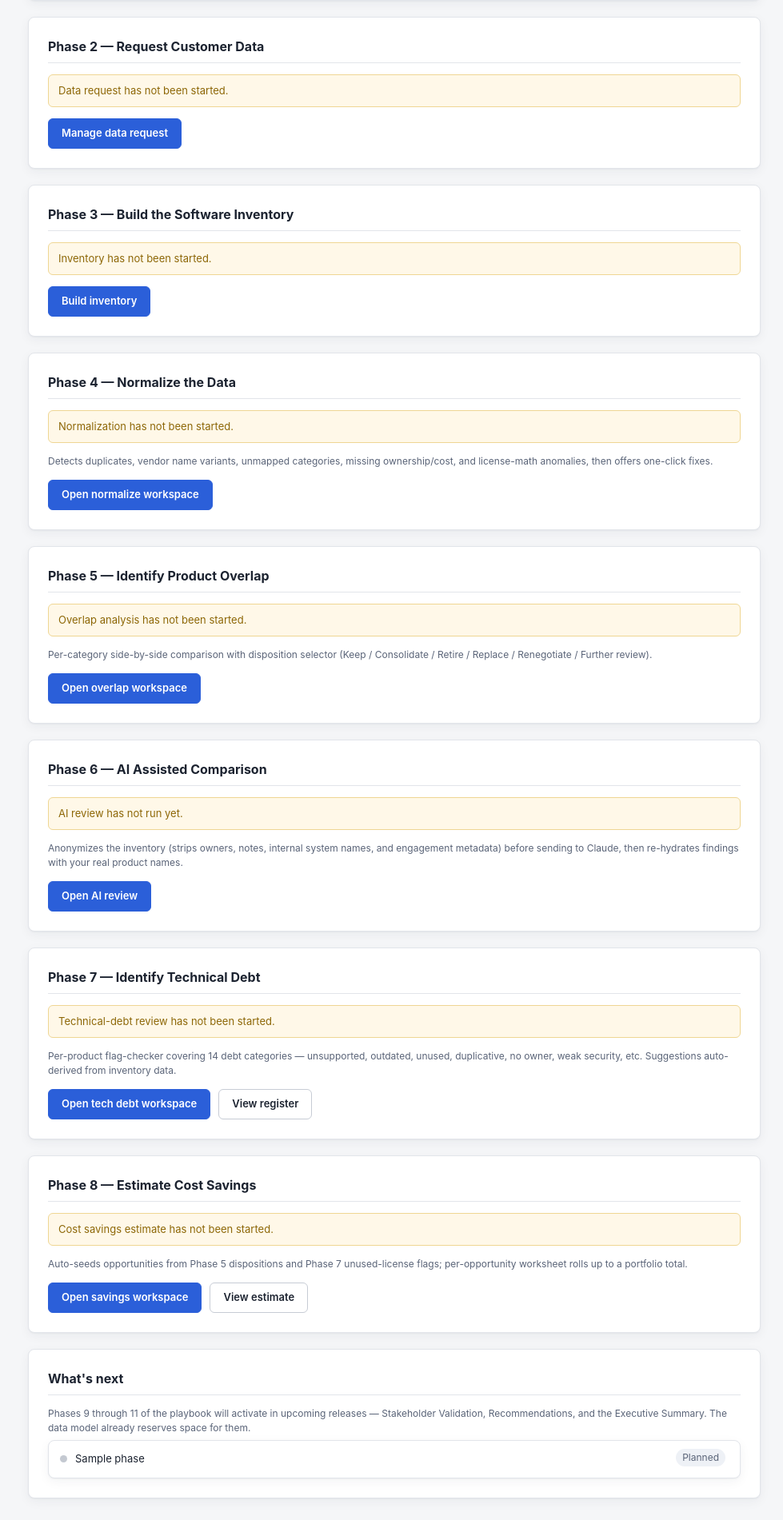
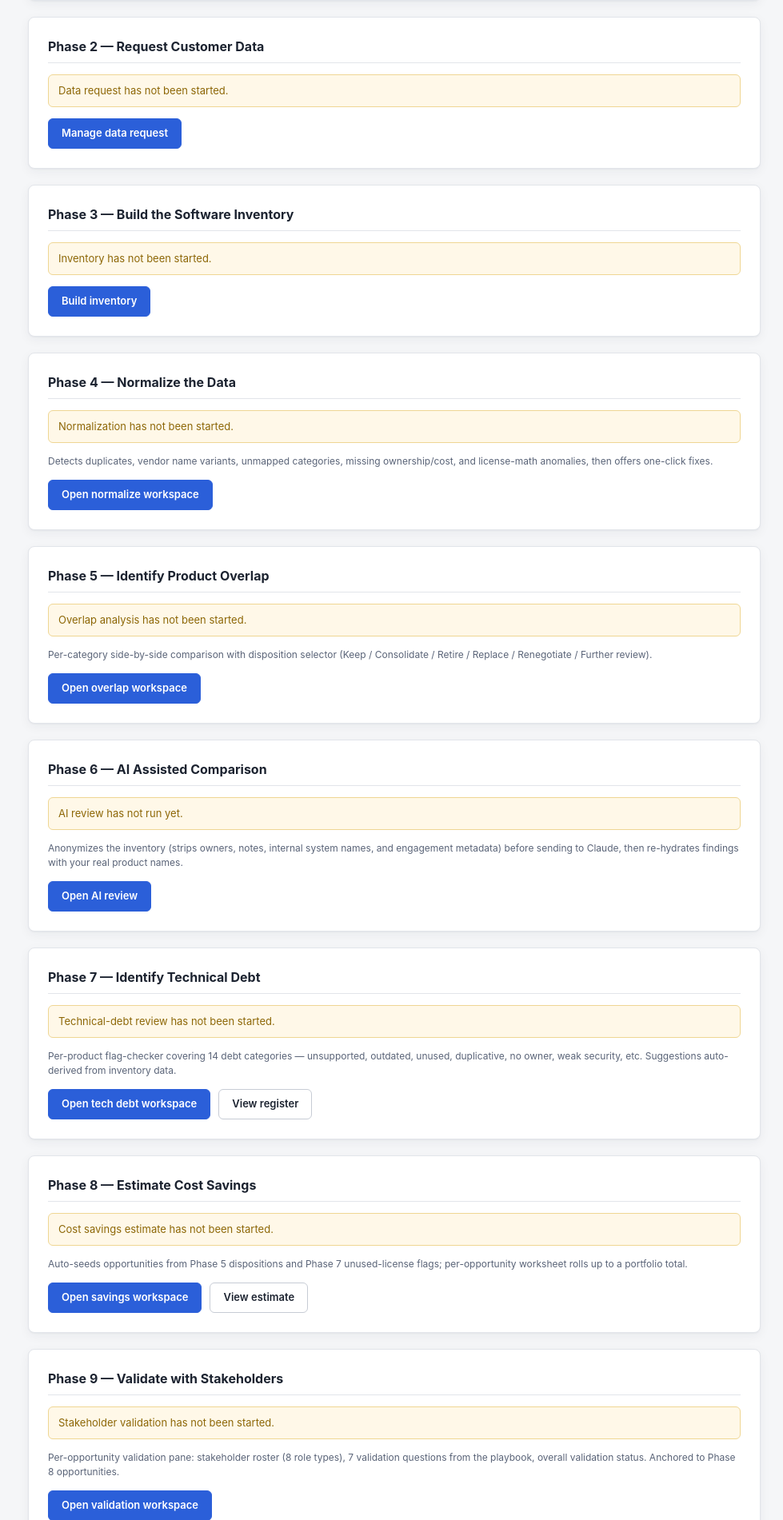
Before and after one commit to gene-png/tech-debt, a Flask app: template templates/engagement_view.html in a window 1280 px wide. Shown: the part 539-2440 px from the top of the page at 80% size, without its empty margins (301-1280 px from the left). Run offline with Flask 3, Linux system fonts and the light colour scheme; the template is opened without the code that fills it: most values are stand-ins (such as "Sample title", 1, 10 or a date in 2020).

Commit message:
Phase 9: Validate with Stakeholders
Adds the Stakeholder Validation Notes deliverable, anchored to Phase 8
opportunities (no orphan validations).

Per-opportunity validation pane
  - Stakeholder roster via pipe-separated text:
      Name | Role | YYYY-MM-DD | Status | notes
    Recognizes 8 role types from the playbook (IT leadership,
    Cybersecurity team, Finance, Procurement, Business unit owner,
    System administrator, Power user, Compliance / legal) and 4
    per-stakeholder statuses (Consulted, Agreed, Pushback, Blocked).
    Unrecognized values are kept as free text. Dates normalized.
  - Structured answers to all 7 validation questions from the playbook
    in a two-column grid.
  - Overall validation status (not_started, pending, validated,
    blocked) drives sort order — blocked/pending surface first to push
    attention to what needs work.
  - Empty submissions remove the record (idempotent clear).

Deliverables
  - Printable Stakeholder Validation Notes at /validation/notes
  - CSV export at /validation/notes.csv (includes per-stakeholder
    status counts)

Finalizing Phase 9 advances the engagement to Phase 10
(Recommendations) with its progress pre-marked in_progress.

Co-Authored-By: Claude Opus 4.7 (1M context) <noreply@anthropic.com>

```diff
--- a/app.py
+++ b/app.py
@@ -126,6 +126,43 @@ SAVINGS_STATUSES = [
     ("proposed", "Proposed"),
     ("approved", "Approved"),
     ("rejected", "Rejected"),
+]
+
+# Phase 9 — Stakeholder Validation --------------------------------------------
+
+STAKEHOLDER_ROLES = [
+    ("it_leadership", "IT leadership"),
+    ("cybersecurity", "Cybersecurity team"),
+    ("finance", "Finance"),
+    ("procurement", "Procurement"),
+    ("business_unit_owner", "Business unit owner"),
+    ("system_administrator", "System administrator"),
+    ("power_user", "Power user"),
+    ("compliance_legal", "Compliance / legal"),
+]
+
+STAKEHOLDER_STATUSES = [
+    ("consulted", "Consulted"),
+    ("agreed", "Agreed"),
+    ("pushback", "Pushback"),
+    ("blocked", "Blocked"),
+]
+
+VALIDATION_QUESTIONS = [
+    ("who_uses", "Who uses this tool?"),
+    ("business_process", "What business process depends on it?"),
+    ("what_breaks", "What would break if it was removed?"),
+    ("better_tool", "Is there a better enterprise tool already available?"),
+    ("required_by", "Is the tool required by contract, compliance, or customer need?"),
+    ("cost_justified", "Is the cost justified by the value?"),
+    ("absorbed_by", "Can the function be absorbed by another product?"),
+]
+
+VALIDATION_OVERALL_STATUSES = [
+    ("not_started", "Not started"),
+    ("pending", "In progress"),
+    ("validated", "Validated"),
+    ("blocked", "Blocked"),
 ]
 
 # Phase 3 — Build Inventory ---------------------------------------------------
@@ -1806,6 +1843,337 @@ def engagement_overlap_analysis_csv(engagement_id):
 
 
 # ---------------------------------------------------------------------------
+# Phase 9 — Stakeholder Validation
+# ---------------------------------------------------------------------------
+
+def _ensure_validation(eng):
+    if "validation" in eng and "validations" in eng["validation"]:
+        return False
+    eng["validation"] = {
+        "validations": {},
+        "finalized": False,
+        "finalized_at": None,
+    }
+    return True
+
+
+def _new_validation_record():
+    return {
+        "stakeholders": [],
+        "answers": {key: "" for key, _label in VALIDATION_QUESTIONS},
+        "overall_status": "not_started",
+        "notes": "",
+        "updated_at": "",
+    }
+
+
+def _parse_stakeholders(text):
+    """Parse 'Name | Role | YYYY-MM-DD | Status | notes' lines into records."""
+    role_lookup_label = {l.lower(): k for k, l in STAKEHOLDER_ROLES}
+    role_lookup_code = {k: l for k, l in STAKEHOLDER_ROLES}
+    status_lookup_label = {l.lower(): k for k, l in STAKEHOLDER_STATUSES}
+    status_lookup_code = {k: l for k, l in STAKEHOLDER_STATUSES}
+    out = []
+    for line in _parse_lines(text):
+        parts = [p.strip() for p in line.split("|")]
+        if not parts or not parts[0]:
+            continue
+        rec = {
+            "name": parts[0],
+            "role_code": "",
+            "role_label": "",
+            "consulted_date": "",
+            "status_code": "",
+            "status_label": "",
+            "notes": "",
+        }
+        if len(parts) > 1 and parts[1]:
+            raw = parts[1]
+            low = raw.lower()
+            if low in role_lookup_label:
+                rec["role_code"] = role_lookup_label[low]
+                rec["role_label"] = role_lookup_code[rec["role_code"]]
+            elif low in role_lookup_code:
+                rec["role_code"] = low
+                rec["role_label"] = role_lookup_code[low]
+            else:
+                rec["role_label"] = raw
+        if len(parts) > 2 and parts[2]:
+            rec["consulted_date"] = _coerce_date(parts[2])
+        if len(parts) > 3 and parts[3]:
+            raw = parts[3]
+            low = raw.lower()
+            if low in status_lookup_label:
+                rec["status_code"] = status_lookup_label[low]
+                rec["status_label"] = status_lookup_code[rec["status_code"]]
+            elif low in status_lookup_code:
+                rec["status_code"] = low
+                rec["status_label"] = status_lookup_code[low]
+            else:
+                rec["status_label"] = raw
+        if len(parts) > 4:
+            rec["notes"] = "|".join(parts[4:]).strip()
+        out.append(rec)
+    return out
+
+
+def _stakeholders_to_text(stakeholders):
+    lines = []
+    for s in stakeholders or []:
+        bits = [s.get("name", "")]
+        if s.get("role_label"):
+            bits.append(s["role_label"])
+        if s.get("consulted_date"):
+            bits.append(s["consulted_date"])
+        if s.get("status_label"):
+            bits.append(s["status_label"])
+        if s.get("notes"):
+            bits.append(s["notes"])
+        lines.append(" | ".join(bits))
+    return "\n".join(lines)
+
+
+def _validation_summary(eng):
+    opps = eng.get("savings", {}).get("opportunities", {})
+    val_records = eng.get("validation", {}).get("validations", {})
+    by_status = {"not_started": 0, "pending": 0, "validated": 0, "blocked": 0}
+    total_with_validation = 0
+    total_stakeholders = 0
+    for opp_id in opps:
+        rec = val_records.get(opp_id)
+        st = (rec or {}).get("overall_status", "not_started")
+        if st in by_status:
+            by_status[st] += 1
+        else:
+            by_status["not_started"] += 1
+        if rec and (rec.get("stakeholders") or any(rec.get("answers", {}).values())):
+            total_with_validation += 1
+        if rec:
+            total_stakeholders += len(rec.get("stakeholders", []))
+    return {
+        "opportunity_count": len(opps),
+        "by_status": by_status,
+        "validations_started": total_with_validation,
+        "stakeholders_recorded": total_stakeholders,
+    }
+
+
+@app.route("/engagements/<engagement_id>/validation", methods=["GET"])
+def engagement_validation(engagement_id):
+    eng = storage.load_engagement(engagement_id)
+    if not eng:
+        abort(404)
+    if _ensure_validation(eng):
+        if (eng["phase_progress"].get("savings") == "complete"
+                and eng["phase_progress"].get("validation") == "not_started"):
+            eng["phase_progress"]["validation"] = "in_progress"
+        storage.save_engagement(eng)
+
+    products = eng.get("inventory", {}).get("products", [])
+    products_by_id = {p["id"]: p for p in products}
+    opps = eng.get("savings", {}).get("opportunities", {})
+
+    # Sort: not-yet-validated first, then by status order, then by recurring savings desc.
+    val_records = eng["validation"]["validations"]
+    status_order = {"blocked": 0, "pending": 1, "not_started": 2, "validated": 3}
+    opps_sorted = sorted(
+        opps.values(),
+        key=lambda o: (
+            status_order.get((val_records.get(o["id"]) or {}).get("overall_status", "not_started"), 4),
+            -float(o.get("recurring_annual_savings") or 0),
+        ),
+    )
+    annotated = []
+    for o in opps_sorted:
+        details = []
+        for pid in o.get("product_ids", []):
+            p = products_by_id.get(pid)
+            if p:
+                details.append({
+                    "product_name": p.get("product_name", ""),
+                    "vendor": p.get("vendor", ""),
+                    "category": p.get("category", ""),
+                })
+        rec = val_records.get(o["id"]) or _new_validation_record()
+        annotated.append({
+            **o,
+            "products": details,
+            "totals": _opportunity_totals(o),
+            "validation": rec,
+            "stakeholders_text": _stakeholders_to_text(rec.get("stakeholders", [])),
+        })
+
+    summary = _validation_summary(eng)
+    return render_template(
+        "validation.html",
+        eng=eng,
+        opportunities=annotated,
+        summary=summary,
+        questions=VALIDATION_QUESTIONS,
+        roles=STAKEHOLDER_ROLES,
+        statuses=STAKEHOLDER_STATUSES,
+        overall_statuses=VALIDATION_OVERALL_STATUSES,
+        phases=PHASES,
+    )
+
+
+@app.route("/engagements/<engagement_id>/validation/<opp_id>", methods=["POST"])
+def engagement_validation_save(engagement_id, opp_id):
+    eng = storage.load_engagement(engagement_id)
+    if not eng:
+        abort(404)
+    _ensure_validation(eng)
+    if opp_id not in eng.get("savings", {}).get("opportunities", {}):
+        abort(404)
+
+    rec = eng["validation"]["validations"].get(opp_id) or _new_validation_record()
+    rec["stakeholders"] = _parse_stakeholders(request.form.get("stakeholders", ""))
+    answers = {}
+    for key, _label in VALIDATION_QUESTIONS:
+        answers[key] = request.form.get(f"answer_{key}", "").strip()
+    rec["answers"] = answers
+    overall = request.form.get("overall_status", "").strip()
+    valid_overall = {k for k, _l in VALIDATION_OVERALL_STATUSES}
+    if overall in valid_overall:
+        rec["overall_status"] = overall
+    rec["notes"] = request.form.get("notes", "").strip()
+    rec["updated_at"] = datetime.utcnow().isoformat() + "Z"
+
+    # Empty record (no stakeholders, no answers, no overall, no notes) -> drop entirely
+    is_empty = (
+        not rec["stakeholders"]
+        and not any(answers.values())
+        and rec["overall_status"] == "not_started"
+        and not rec["notes"]
+    )
+    if is_empty:
+        eng["validation"]["validations"].pop(opp_id, None)
+    else:
+        eng["validation"]["validations"][opp_id] = rec
+
+    if eng["phase_progress"].get("validation") == "not_started":
+        eng["phase_progress"]["validation"] = "in_progress"
+    storage.save_engagement(eng)
+    return redirect(url_for("engagement_validation", engagement_id=engagement_id) + f"#opp-{opp_id}")
+
+
+@app.route("/engagements/<engagement_id>/validation/finalize", methods=["POST"])
+def engagement_validation_finalize(engagement_id):
+    eng = storage.load_engagement(engagement_id)
+    if not eng:
+        abort(404)
+    _ensure_validation(eng)
+    action = request.form.get("action", "finalize")
+    if action == "reopen":
+        eng["validation"]["finalized"] = False
+        eng["validation"]["finalized_at"] = None
+        eng["phase_progress"]["validation"] = "in_progress"
+        eng["status"] = "validation"
+    else:
+        eng["validation"]["finalized"] = True
+        eng["validation"]["finalized_at"] = datetime.utcnow().isoformat() + "Z"
+        eng["phase_progress"]["validation"] = "complete"
+        eng["status"] = "recommendations"
+        if eng["phase_progress"].get("recommendations") == "not_started":
+            eng["phase_progress"]["recommendations"] = "in_progress"
+    storage.save_engagement(eng)
+    return redirect(url_for("engagement_validation", engagement_id=engagement_id))
+
+
+@app.route("/engagements/<engagement_id>/validation/notes")
+def engagement_validation_notes(engagement_id):
+    eng = storage.load_engagement(engagement_id)
+    if not eng:
+        abort(404)
+    _ensure_validation(eng)
+    products = eng.get("inventory", {}).get("products", [])
+    products_by_id = {p["id"]: p for p in products}
+    opps = eng.get("savings", {}).get("opportunities", {})
+    val_records = eng["validation"]["validations"]
+    status_order = {"validated": 0, "pending": 1, "blocked": 2, "not_started": 3}
+    opps_sorted = sorted(
+        opps.values(),
+        key=lambda o: (
+            status_order.get((val_records.get(o["id"]) or {}).get("overall_status", "not_started"), 4),
+            o.get("title", ""),
+        ),
+    )
+    annotated = []
+    for o in opps_sorted:
+        rec = val_records.get(o["id"])
+        if not rec:
+            continue
+        if not (rec.get("stakeholders") or any(rec.get("answers", {}).values()) or rec.get("notes")):
+            continue
+        details = [products_by_id.get(pid, {}).get("product_name", "")
+                   for pid in o.get("product_ids", []) if pid in products_by_id]
+        annotated.append({**o, "validation": rec, "product_names": details})
+    summary = _validation_summary(eng)
+    return render_template(
+        "validation_notes.html",
+        eng=eng,
+        opportunities=annotated,
+        summary=summary,
+        questions=VALIDATION_QUESTIONS,
+        overall_status_label={k: l for k, l in VALIDATION_OVERALL_STATUSES},
+    )
+
+
+@app.route("/engagements/<engagement_id>/validation/notes.csv")
+def engagement_validation_notes_csv(engagement_id):
+    eng = storage.load_engagement(engagement_id)
+    if not eng:
+        abort(404)
+    _ensure_validation(eng)
+    products_by_id = {p["id"]: p for p in eng.get("inventory", {}).get("products", [])}
+    opps = eng.get("savings", {}).get("opportunities", {})
+    val_records = eng["validation"]["validations"]
+    overall_status_label = {k: l for k, l in VALIDATION_OVERALL_STATUSES}
+
+    sio = io.StringIO()
+    writer = csv.writer(sio)
+    header = [
+        "Opportunity", "Products", "Overall status",
+        "Stakeholders consulted", "Stakeholders agreed",
+        "Stakeholders pushback", "Stakeholders blocked",
+    ]
+    for _key, label in VALIDATION_QUESTIONS:
+        header.append(label)
+    header.append("Notes")
+    writer.writerow(header)
+
+    for opp_id, rec in val_records.items():
+        opp = opps.get(opp_id)
+        if not opp:
+            continue
+        names = [products_by_id.get(pid, {}).get("product_name", "")
+                 for pid in opp.get("product_ids", []) if pid in products_by_id]
+        sh = rec.get("stakeholders", [])
+        counts = {"consulted": 0, "agreed": 0, "pushback": 0, "blocked": 0}
+        for s in sh:
+            sc = s.get("status_code") or ""
+            if sc in counts:
+                counts[sc] += 1
+        row = [
+            opp.get("title", ""),
+            "; ".join(names),
+            overall_status_label.get(rec.get("overall_status", ""), rec.get("overall_status", "")),
+            counts["consulted"], counts["agreed"], counts["pushback"], counts["blocked"],
+        ]
+        for key, _label in VALIDATION_QUESTIONS:
+            row.append(rec.get("answers", {}).get(key, ""))
+        row.append(rec.get("notes", ""))
+        writer.writerow(row)
+
+    fn = f"stakeholder-validation-notes-{eng.get('id')}.csv"
+    return Response(
+        sio.getvalue(),
+        mimetype="text/csv",
+        headers={"Content-Disposition": f'attachment; filename="{fn}"'},
+    )
+
+
+# ---------------------------------------------------------------------------
 # Phase 8 — Estimate Cost Savings
 # ---------------------------------------------------------------------------
 
--- a/templates/_sidebar.html
+++ b/templates/_sidebar.html
@@ -31,11 +31,13 @@
           <a href="{{ url_for('engagement_tech_debt', engagement_id=eng.id) }}">{{ label }}</a>
         {% elif key == 'savings' %}
           <a href="{{ url_for('engagement_savings', engagement_id=eng.id) }}">{{ label }}</a>
+        {% elif key == 'validation' %}
+          <a href="{{ url_for('engagement_validation', engagement_id=eng.id) }}">{{ label }}</a>
         {% else %}
           <span style="opacity: 0.6;">{{ label }}</span>
         {% endif %}
       </li>
     {% endfor %}
   </ul>
-  <p class="helper" style="margin-top: 10px;">Phases 1 through 8 are live. Phases 9–11 are part of the playbook roadmap and will activate in future releases.</p>
+  <p class="helper" style="margin-top: 10px;">Phases 1 through 9 are live. Phases 10–11 are part of the playbook roadmap and will activate in future releases.</p>
 </aside>
--- a/templates/engagement_view.html
+++ b/templates/engagement_view.html
@@ -192,11 +192,32 @@
     </div>
 
     <div class="panel">
+      <h2>Phase 9 — Validate with Stakeholders</h2>
+      {% set vd = eng.get('validation') %}
+      {% if vd and vd.finalized %}
+        <div class="notice">Phase 9 finalized on {{ vd.finalized_at[:10] }}.</div>
+      {% elif eng.phase_progress.validation == 'in_progress' %}
+        <div class="notice warn">Stakeholder validation in progress.</div>
+      {% else %}
+        <div class="notice warn">Stakeholder validation has not been started.</div>
+      {% endif %}
+      <p class="helper">Per-opportunity validation pane: stakeholder roster (8 role types), 7 validation questions from the playbook, overall validation status. Anchored to Phase 8 opportunities.</p>
+      <div class="actions">
+        <a class="btn" href="{{ url_for('engagement_validation', engagement_id=eng.id) }}">
+          {% if vd and vd.finalized %}Review validation notes{% else %}Open validation workspace{% endif %}
+        </a>
+        {% if vd and vd.validations %}
+          <a class="btn secondary" href="{{ url_for('engagement_validation_notes', engagement_id=eng.id) }}">View notes</a>
+        {% endif %}
+      </div>
+    </div>
+
+    <div class="panel">
       <h2>What's next</h2>
-      <p class="helper">Phases 9 through 11 of the playbook will activate in upcoming releases — Stakeholder Validation, Recommendations, and the Executive Summary. The data model already reserves space for them.</p>
+      <p class="helper">Phases 10 through 11 of the playbook will activate in upcoming releases — Recommendations and the Executive Summary. The data model already reserves space for them.</p>
       <ul class="phase-list">
         {% for key, label in phases %}
-          {% if key not in ('scope', 'data_request', 'inventory', 'normalize', 'overlap', 'ai_review', 'tech_debt', 'savings') %}
+          {% if key not in ('scope', 'data_request', 'inventory', 'normalize', 'overlap', 'ai_review', 'tech_debt', 'savings', 'validation') %}
             <li><span class="phase-dot status-pending"></span><span>{{ label }}</span><span class="tag" style="margin-left: auto;">Planned</span></li>
           {% endif %}
         {% endfor %}
--- a/templates/home.html
+++ b/templates/home.html
@@ -40,7 +40,7 @@
       <p class="helper">The end-to-end flow this workbench will support. Items marked Live are available now.</p>
       <ul class="phase-list">
         {% for key, label in phases %}
-          {% set is_live = key in ('scope', 'data_request', 'inventory', 'normalize', 'overlap', 'ai_review', 'tech_debt', 'savings') %}
+          {% set is_live = key in ('scope', 'data_request', 'inventory', 'normalize', 'overlap', 'ai_review', 'tech_debt', 'savings', 'validation') %}
           <li>
             <span class="phase-dot {{ 'status-progress' if is_live else 'status-pending' }}"></span>
             <span>{{ label }}</span>
```
Also changed, not shown: static/style.css (+32 -0 lines), techdebtcontext.md (+79 -2 lines), templates/validation.html (added, +119 -0 lines), templates/validation_notes.html (added, +85 -0 lines).
